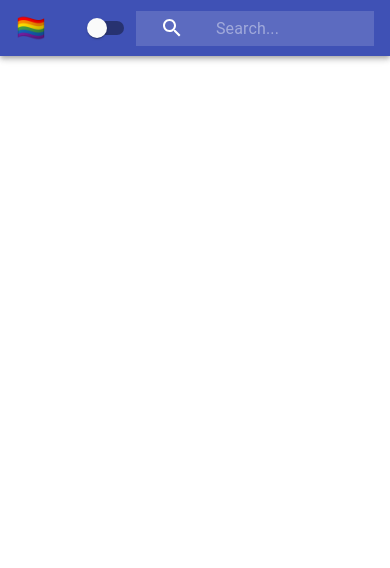
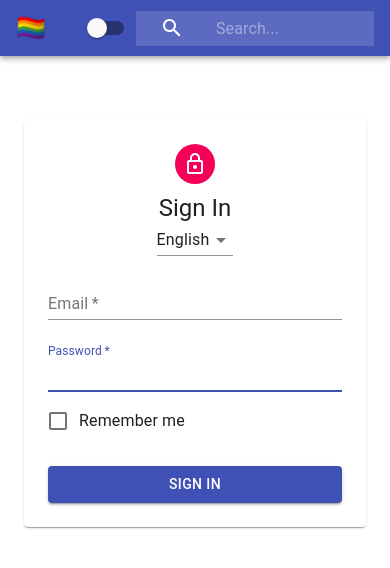
Before and after one commit to do-Va/Context-App_ReactProject, a React (Create React App) app: page / in a window 390 px wide. Shown: the top 568 px of the page. Built offline with nearby package versions, Linux system fonts and the light colour scheme.

Commit message:
Added a Responsive Form to our Context App

```diff
--- a/src/component/App.js
+++ b/src/component/App.js
@@ -1,9 +1,15 @@
 import React, { Component } from 'react';
 import Navbar from './Navbar';
+import Form from './Form';
 
 class App extends Component {
   render() {
-    return <Navbar />;
+    return (
+      <React.Fragment>
+        <Navbar />
+        <Form />
+      </React.Fragment>
+    );
   }
 }
 
--- /dev/null
+++ b/src/component/Form.js
@@ -0,0 +1,65 @@
+import React, { Component } from 'react';
+import {
+  Avatar,
+  Button,
+  Checkbox,
+  CssBaseline,
+  FormControl,
+  FormControlLabel,
+  Input,
+  InputLabel,
+  MenuItem,
+  Paper,
+  Select,
+  Typography,
+  withStyles,
+} from '@material-ui/core';
+import { LockOutlined } from '@material-ui/icons';
+import styles from './styles/FormStyles';
+
+class Form extends Component {
+  render() {
+    const { classes } = this.props;
+
+    return (
+      <main className={classes.main}>
+        <Paper className={classes.paper}>
+          <Avatar className={classes.avatar}>
+            <LockOutlined />
+          </Avatar>
+          <Typography variant="h5">Sign In</Typography>
+          <Select value="english">
+            <MenuItem value="english">English</MenuItem>
+            <MenuItem value="french">French</MenuItem>
+            <MenuItem value="spanish">Spanish</MenuItem>
+          </Select>
+          <form className={classes.form}>
+            <FormControl margin="normal" required fullWidth>
+              <InputLabel htmlFor="email">Email</InputLabel>
+              <Input id="email" name="email" autoFocus />
+            </FormControl>
+            <FormControl margin="normal" required fullWidth>
+              <InputLabel htmlFor="password">Password</InputLabel>
+              <Input id="password" name="password" autoFocus />
+            </FormControl>
+            <FormControlLabel
+              control={<Checkbox color="primary" />}
+              label="Remember me"
+            />
+            <Button
+              variant="contained"
+              type="submit"
+              fullWidth
+              color="primary"
+              className={classes.submit}
+            >
+              Sign In
+            </Button>
+          </form>
+        </Paper>
+      </main>
+    );
+  }
+}
+
+export default withStyles(styles)(Form);
--- /dev/null
+++ b/src/component/styles/FormStyles.js
@@ -0,0 +1,35 @@
+const styles = theme => ({
+  main: {
+    width: 'auto',
+    display: 'block',
+    marginLeft: theme.spacing.unit * 3,
+    marginRight: theme.spacing.unit * 3,
+    [theme.breakpoints.up('sm')]: {
+      width: 400,
+      marginLeft: 'auto',
+      marginRight: 'auto',
+    },
+  },
+  paper: {
+    marginTop: theme.spacing.unit * 8,
+    display: 'flex',
+    flexDirection: 'column',
+    alignItems: 'center',
+    padding: `${theme.spacing.unit * 2}px ${theme.spacing.unit * 3}px ${
+      theme.spacing.unit * 3
+    }px`,
+  },
+  avatar: {
+    margin: theme.spacing.unit,
+    background: theme.palette.secondary.main,
+  },
+  form: {
+    width: '100%',
+    margiTop: theme.spacing.unit * 3,
+  },
+  submit: {
+    marginTop: theme.spacing.unit * 3,
+  },
+});
+
+export default styles;
```
